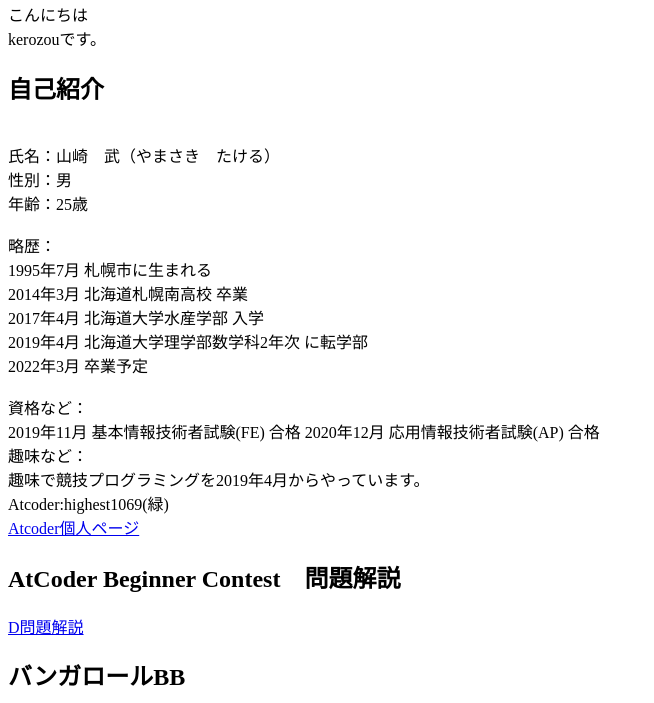
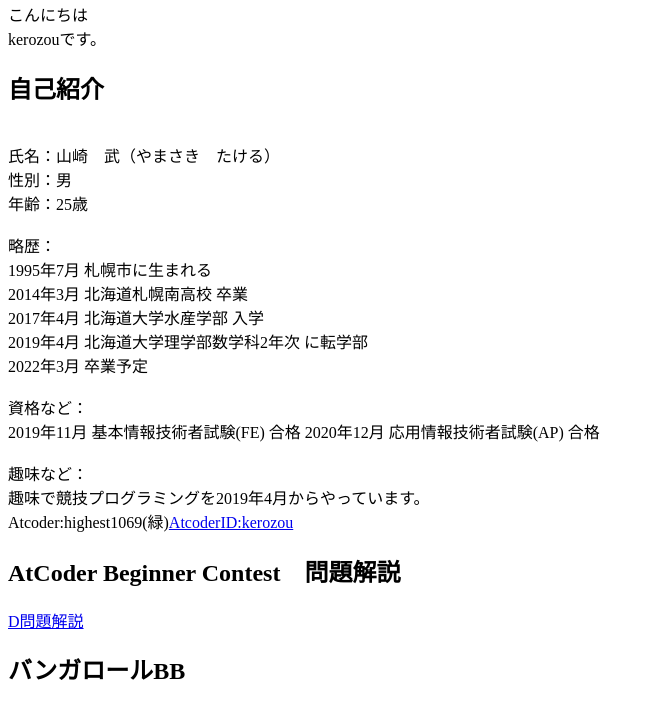
Before and after one commit to kerozou/por, a plain HTML site: page index.html in a window 1280 px wide. Shown: the part 87-790 px from the top of the page, without its empty margins (0-654 px from the left). Drawn offline with Linux system fonts and the light colour scheme.

Commit message:
Update index.html

```diff
--- a/index.html
+++ b/index.html
@@ -26,11 +26,13 @@
     資格など：<br>
     2019年11月 基本情報技術者試験(FE) 合格
     2020年12月 応用情報技術者試験(AP) 合格
-    <br>
+    <br><br>
     趣味など：<br>
     趣味で競技プログラミングを2019年4月からやっています。<br>
-    Atcoder:highest1069(緑)<br>
-    <a href="https://atcoder.jp/users/kerozou">Atcoder個人ページ</a><br>
+    Atcoder:highest1069(緑)<a href="https://atcoder.jp/users/kerozou">AtcoderID:kerozou</a><br>
+
+
+
 
 
     </p>
```
